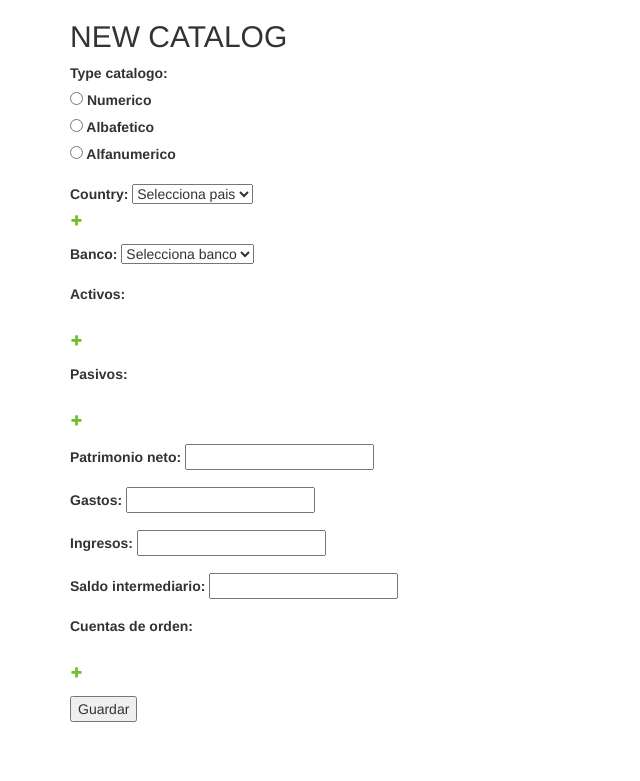
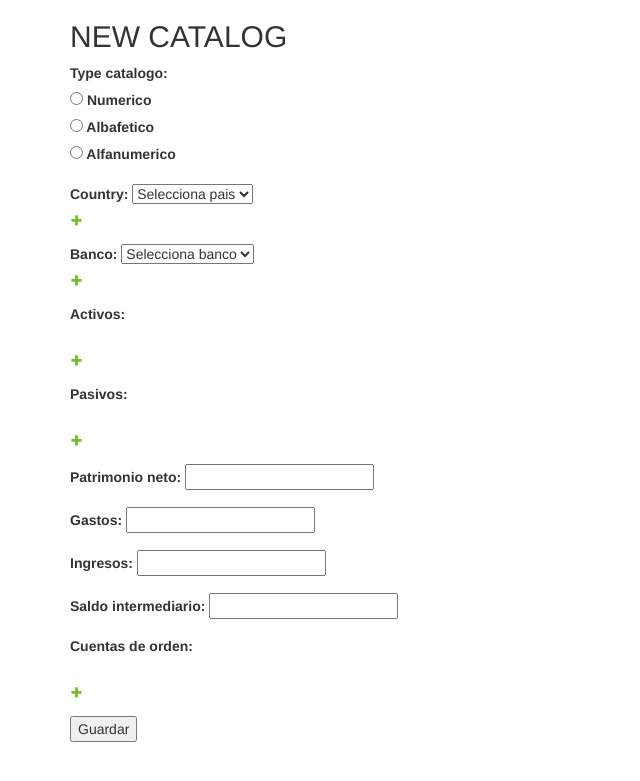
Before and after one commit to ianthony4/PW2-FP-GC, a Django app: page / in a window 1280 px wide. Shown: the top 781 px of the page, without its empty margins (0-640 px from the left). Run offline with Django 4.2, Linux system fonts and the light colour scheme; data that the repository does not hold is empty; some libraries are stand-ins or nearby versions.

Commit message:
agregado banco al form de catalogo

```diff
--- a/gestion_de_clientes/apps/catalogo_cuentas/templates/createNewCatalog.html
+++ b/gestion_de_clientes/apps/catalogo_cuentas/templates/createNewCatalog.html
@@ -21,6 +21,9 @@
             {% if field.html_name == "country" %}<br>
             <a class="related-widget-wrapper-link add-related" id="add_id_pasivos" data-popup="yes" href="newCountry/" title="Add another country"><img src="/static/admin/img/icon-addlink.svg" alt="Add"></a>
             {% endif %}
+            {% if field.html_name == "banco" %}<br>
+            <a class="related-widget-wrapper-link add-related" id="add_id_pasivos" data-popup="yes" href="newBanco/" title="Add another Banco"><img src="/static/admin/img/icon-addlink.svg" alt="Add"></a>
+            {% endif %}
             {% if field.html_name == "activos" %}<br>
             <a class="related-widget-wrapper-link add-related" id="add_id_pasivos" data-popup="yes" href="newActivo/" title="Add another activo"><img src="/static/admin/img/icon-addlink.svg" alt="Add"></a>
             {% endif %}
```
